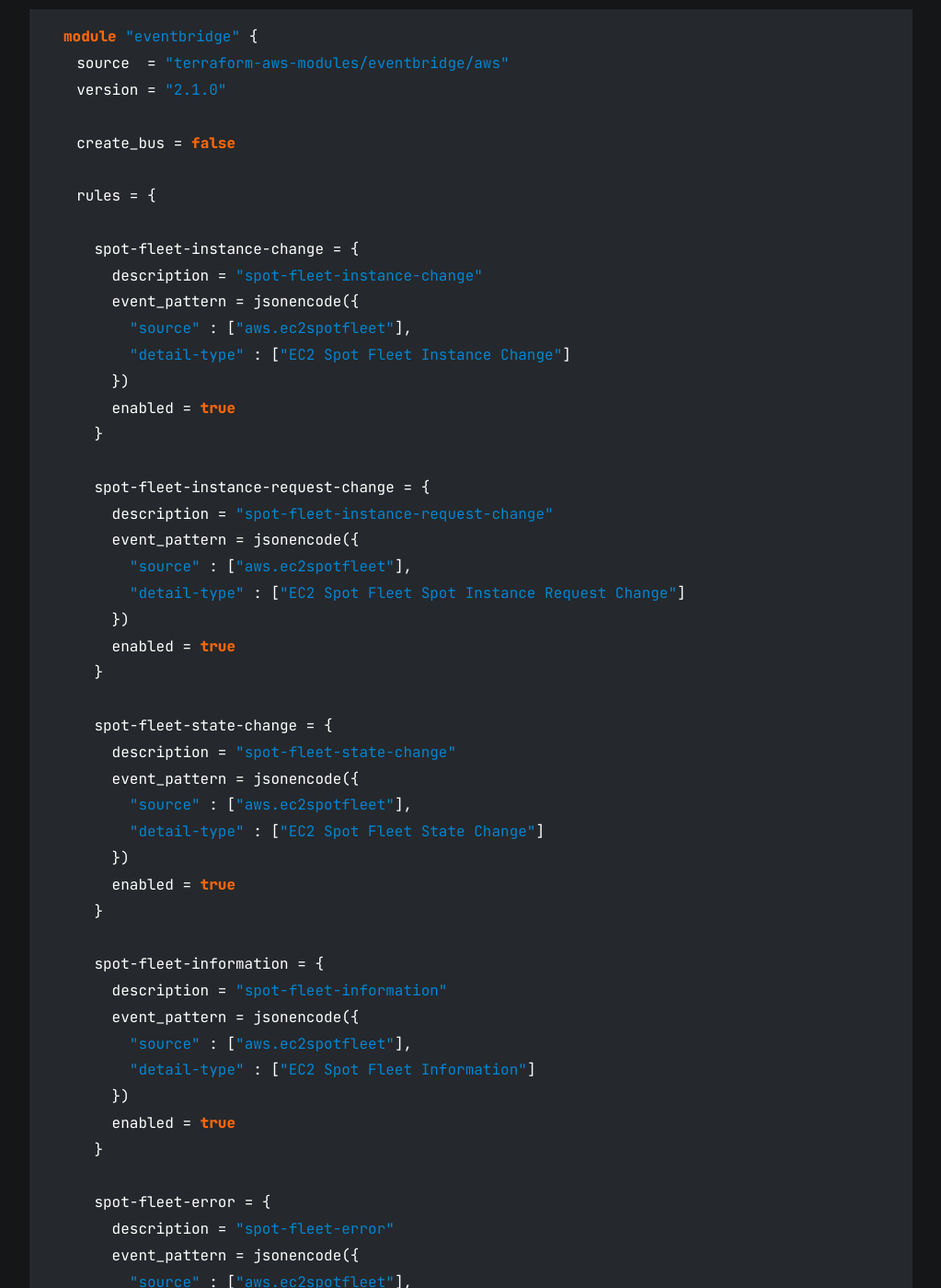
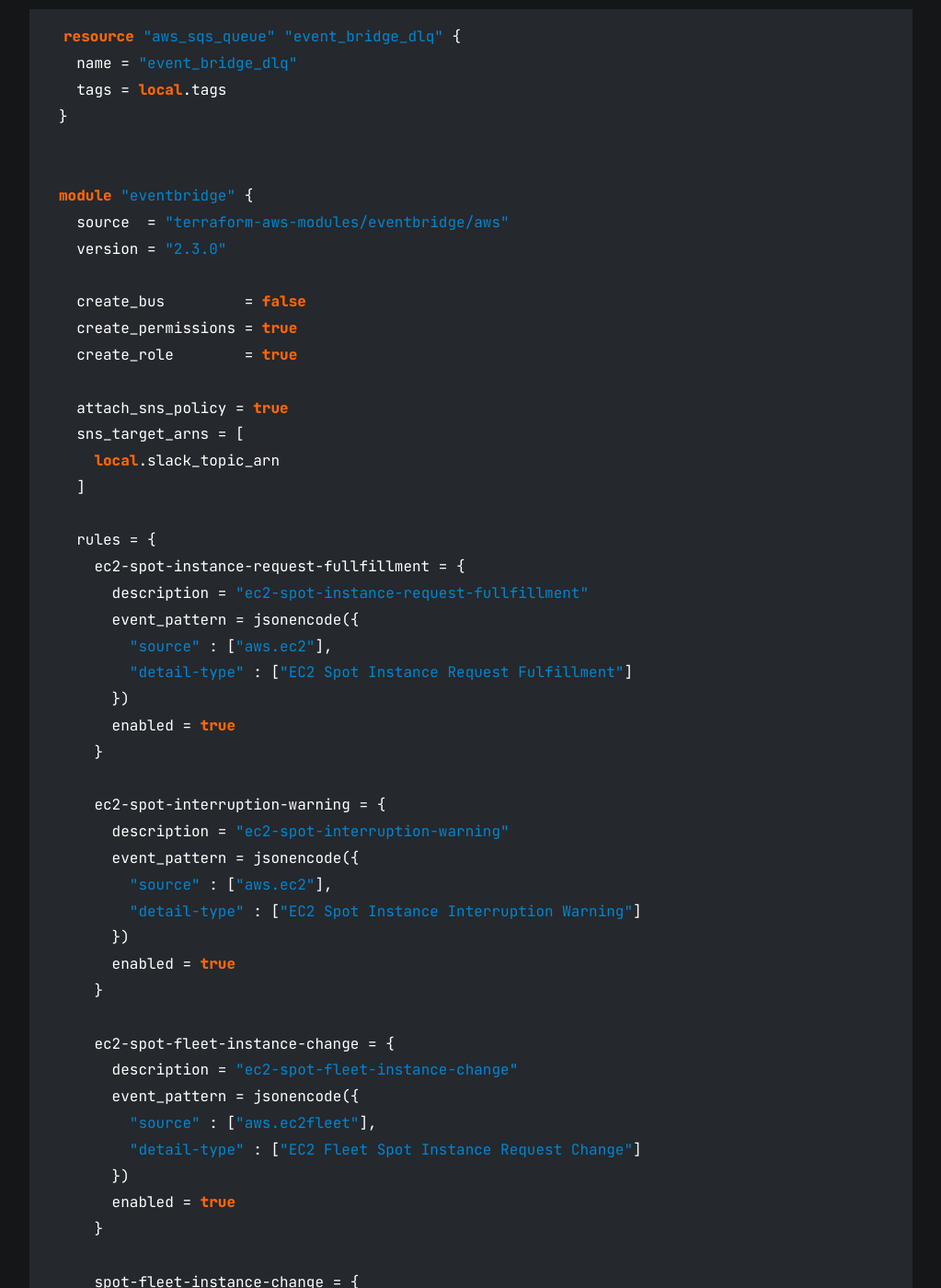
Before and after one commit to kaykhan/kaykhan.github.io, a Jekyll site: the page built from all_collections/_posts/2023-06-06-how-to-monitor-spot-instances.markdown, in a window 1280 px wide and 1400 px high, scrolled down 2777 px. Shown: the whole window at 92% size, without its empty margins (128-1151 px from the left). Built offline with Jekyll 4.4.1, drawn with Linux system fonts in a browser that asks for light colours; some of the changed text lies outside the part shown.

Commit message:
some: stuff

```diff
--- a/all_collections/_posts/2023-06-06-how-to-monitor-spot-instances.markdown
+++ b/all_collections/_posts/2023-06-06-how-to-monitor-spot-instances.markdown
@@ -71,13 +71,53 @@ Using the terraform aws module [EventBridge](https://registry.terraform.io/modul
 We can define a rule for each spot instance event type which we would like to track. Aswell as defining a target whenever the rule is triggered it sends the message to the target (SNS topic).
 
 {% highlight terraform %}
+
+resource "aws_sqs_queue" "event_bridge_dlq" {
+  name = "event_bridge_dlq"
+  tags = local.tags
+}
+
+
 module "eventbridge" {
   source  = "terraform-aws-modules/eventbridge/aws"
-  version = "2.1.0"
+  version = "2.3.0"
 
-  create_bus = false
+  create_bus         = false
+  create_permissions = true
+  create_role        = true
+
+  attach_sns_policy = true
+  sns_target_arns = [
+    local.slack_topic_arn
+  ]
 
   rules = {
+    ec2-spot-instance-request-fullfillment = {
+      description = "ec2-spot-instance-request-fullfillment"
+      event_pattern = jsonencode({
+        "source" : ["aws.ec2"],
+        "detail-type" : ["EC2 Spot Instance Request Fulfillment"]
+      })
+      enabled = true
+    }
+
+    ec2-spot-interruption-warning = {
+      description = "ec2-spot-interruption-warning"
+      event_pattern = jsonencode({
+        "source" : ["aws.ec2"],
+        "detail-type" : ["EC2 Spot Instance Interruption Warning"]
+      })
+      enabled = true
+    }
+
+    ec2-spot-fleet-instance-change = {
+      description = "ec2-spot-fleet-instance-change"
+      event_pattern = jsonencode({
+        "source" : ["aws.ec2fleet"],
+        "detail-type" : ["EC2 Fleet Spot Instance Request Change"]
+      })
+      enabled = true
+    }
 
     spot-fleet-instance-change = {
       description = "spot-fleet-instance-change"
@@ -127,34 +167,63 @@ module "eventbridge" {
   }
 
   targets = {
+
+    ec2-spot-instance-request-fullfillment = [
+      {
+        name            = "ec2-spot-instance-request-fullfillment"
+        arn             = local.slack_topic_arn
+        dead_letter_arn = aws_sqs_queue.event_bridge_dlq.arn
+      }
+    ]
+    ec2-spot-interruption-warning = [
+      {
+        name            = "ec2-spot-interruption-warning"
+        arn             = local.slack_topic_arn
+        dead_letter_arn = aws_sqs_queue.event_bridge_dlq.arn
+      }
+    ]
+
+    ec2-spot-fleet-instance-change = [
+      {
+        name            = "ec2-spot-fleet-instance-change"
+        arn             = local.slack_topic_arn
+        dead_letter_arn = aws_sqs_queue.event_bridge_dlq.arn
+      }
+    ]
+
     spot-fleet-instance-change = [
       {
-        name = "spot-fleet-instance-change"
-        arn  = local.slack_topic_arn
+        name            = "spot-fleet-instance-change"
+        arn             = local.slack_topic_arn
+        dead_letter_arn = aws_sqs_queue.event_bridge_dlq.arn
       },
     ],
     spot-fleet-instance-request-change = [
       {
-        name = "spot-fleet-instance-request-change"
-        arn  = local.slack_topic_arn
+        name            = "spot-fleet-instance-request-change"
+        dead_letter_arn = aws_sqs_queue.event_bridge_dlq.arn
+        arn             = local.slack_topic_arn
       },
     ],
     spot-fleet-state-change = [
       {
-        name = "spot-fleet-state-change"
-        arn  = local.slack_topic_arn
+        name            = "spot-fleet-state-change"
+        arn             = local.slack_topic_arn
+        dead_letter_arn = aws_sqs_queue.event_bridge_dlq.arn
       },
     ],
     spot-fleet-information = [
       {
-        name = "spot-fleet-information"
-        arn  = local.slack_topic_arn
+        name            = "spot-fleet-information"
+        arn             = local.slack_topic_arn
+        dead_letter_arn = aws_sqs_queue.event_bridge_dlq.arn
       },
     ],
     spot-fleet-error = [
       {
-        name = "spot-fleet-error"
-        arn  = local.slack_topic_arn
+        name            = "spot-fleet-error"
+        arn             = local.slack_topic_arn
+        dead_letter_arn = aws_sqs_queue.event_bridge_dlq.arn
       },
     ]
   }
--- a/assets/css/blog.css
+++ b/assets/css/blog.css
@@ -91,7 +91,7 @@ main {
 .articles .article {
   padding: 2rem;
   background: var(--gray-3);
-  border-radius: 15px;
+  border-radius: 10px;
   transition: all 0.2s ease-in-out;
 }
 .articles .article .article-title,
```
Also changed, not shown: other parts of all_collections/_posts/2023-06-06-how-to-monitor-spot-instances.markdown (+1 -1 lines), all_collections/_posts/2023-06-06-how-to-reduce-cost-of-compute-using-spot-instances.markdown (added, +35 -0 lines), all_collections/_posts/2023-06-06-how-to-setup-spot-instances-for-aws-eks.markdown (+3 -6 lines), all_collections/_posts/2023-06-07-how-to-maintain-high-availabity-when-using-spot-instances-on-aws-eks.markdown (+13 -2 lines), all_collections/_posts/2023-06-12-how-to-setup-terraform-ci-cd-pipeline.markdown (added, +404 -0 lines), all_collections/_posts/2023-06-23-how-to-bypass-adblockers-when-implementing-elastic-apm-rum.markdown (added, +14 -0 lines), images/terraform-pipeline/cd.png (added), images/terraform-pipeline/ci.png (added), images/terraform-pipeline/github-actions-cd.png (added), images/terraform-pipeline/github-actions-ci.png (added), images/terraform-pipeline/infra-cost.png (added), images/terraform-pipeline/plan.png (added), images/terraform-pipeline/repo_setup.png (added).
